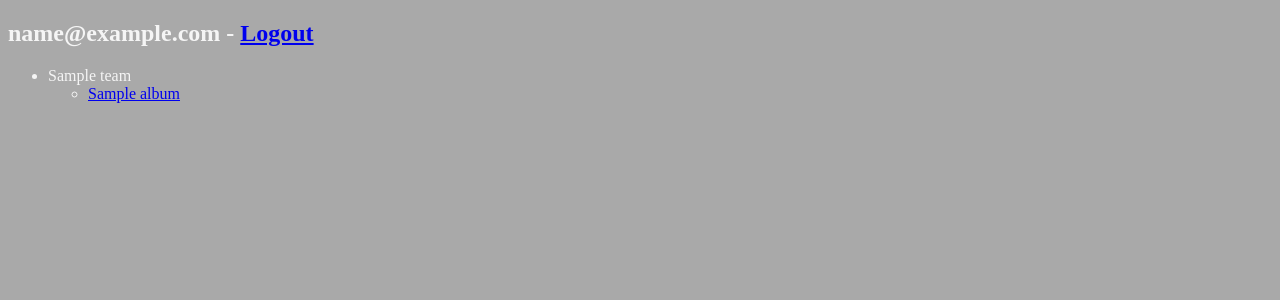
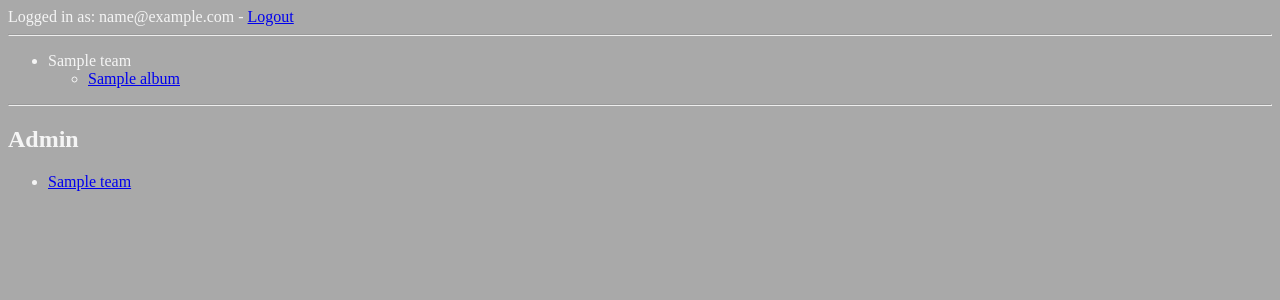
Before and after one commit to ftc16072/managePhotos, a Django app: page /photos/ in a window 1280 px wide. Shown: the top 300 px of the page. Run offline with Django 4.2, Linux system fonts and the light colour scheme; a user stored in the database is signed in; tables that the repository leaves empty hold one stand-in row (values such as "Sample post").

Commit message:
Add admin page

```diff
--- a/photos/models.py
+++ b/photos/models.py
@@ -14,7 +14,12 @@ class Team(models.Model):
                                    blank=True)
 
   def user_on_team(self, user_id):
-    if user_id in self.admins.all() or user_id in self.members.all():
+    if self.admin_on_team(user_id) or user_id in self.members.all():
+      return True
+    return False
+
+  def admin_on_team(self, user_id):
+    if user_id in self.admins.all():
       return True
     return False
 
--- /dev/null
+++ b/photos/templates/photos/admin_team.html
@@ -0,0 +1,6 @@
+{% extends "photos/base.html" %}
+
+{% block title %}Admin Team{% endblock %}
+{% block content %}
+<H1>Admin {{team.name}}</H1>
+{% endblock %}
--- a/photos/templates/photos/base.html
+++ b/photos/templates/photos/base.html
@@ -10,6 +10,9 @@
     <link rel="shortcut icon" href="{%  static 'photos/favicon.ico' %}">
 </head>
 <body>
+Logged in as: {{ user.get_username }}  - <a href="{% url 'logout' %}?next={{ request.path }}">Logout</a>
+</br>
+  <HR/>
     {% block content %}{% endblock %}
 </body>
 
--- a/photos/templates/photos/profile.html
+++ b/photos/templates/photos/profile.html
@@ -1,8 +1,6 @@
 {% extends "photos/base.html" %}
 {% block title %}Profile{% endblock %}
 {% block content %}
-
-<H2>{{ user.get_username }}  - <a href="{% url 'logout' %}?next={{ request.path }}">Logout</a></H2>
 
 <ul>
 {% for team in teams %}
@@ -13,5 +11,14 @@
    </ul>
 {% endfor %}
 </ul>
+{% if admin_teams %}
+<HR>
+<H2>Admin</H2>
+<ul>
+{% for team in admin_teams %}
+<li><A href="{% url 'team_admin' team_id=team.id %}">{{ team.name }}</A></li><ul>
+{% endfor %}
+</ul>
+{% endif %}
 
 {% endblock %}
--- a/photos/urls.py
+++ b/photos/urls.py
@@ -3,9 +3,9 @@ from django.urls import path
 from . import views
 from django.views.generic.base import RedirectView
 
-
 urlpatterns = [
     path('', views.profile, name='profile'),
+    path('admin/<int:team_id>/', views.team_admin, name='team_admin'),
     path('<int:album_id>/', views.upload, name='upload'),
     path('<int:album_id>/upload/', views.upload, name='upload'),
     path('<int:album_id>/search/', views.search, name='search')
--- a/photos/views.py
+++ b/photos/views.py
@@ -7,10 +7,24 @@ from . import smugmug
 
 
 @login_required
+def team_admin(request, team_id):
+  team = get_object_or_404(Team, pk=team_id)
+  context = {"team": team}
+
+  if not team.admin_on_team(request.user):
+    return render(request, 'photos/no_admin_permission.html', context)
+  return render(request, "photos/admin_team.html", context)
+
+
+@login_required
 def profile(request):
   context = {
       'teams': [
           team for team in Team.objects.all() if team.user_on_team(request.user)
+      ],
+      'admin_teams': [
+          team for team in Team.objects.all()
+          if team.admin_on_team(request.user)
       ]
   }
 
@@ -23,7 +37,8 @@ def upload(request, album_id):
 
   if not album.team.user_on_team(request.user):
     context = {"team": album.team}
-    return render(request, 'photos/no_permission.html', context)
+
+    return render(request, 'photos/no_album_permission.html', context)
 
   context = {
       "album": album,
@@ -66,7 +81,7 @@ def search(request, album_id):
 
   if not album.team.user_on_team(request.user):
     context = {"team": album.team}
-    return render(request, 'photos/no_permission.html', context)
+    return render(request, 'photos/no_album_permission.html', context)
 
   context = {
       "album": album,
```
Also changed, not shown: photos/templates/photos/no_admin_permission.html (added, +13 -0 lines), README.md, photos/templates/photos/no_album_permission.html (renamed from photos/templates/photos/no_permission.html).
